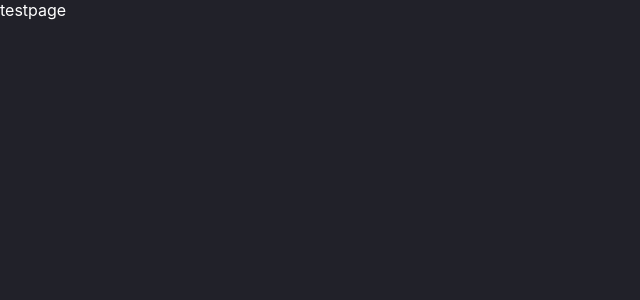
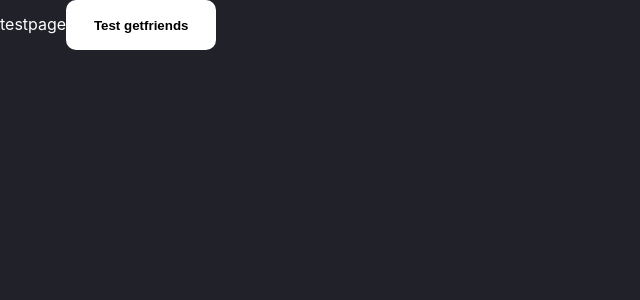
Before and after one commit to nokeen12/chat-app, a React (Create React App) app in the folder client/: page /test in a window 1280 px wide. Shown: the top 300 px of the page, without its empty margins (0-640 px from the left). Built offline with nearby package versions, Linux system fonts and the light colour scheme.

Commit message:
renaming user routes and working added working button for getting friendlist of user

```diff
--- a/client/src/components/Sidebar.jsx
+++ b/client/src/components/Sidebar.jsx
@@ -33,7 +33,7 @@ function SearchList({loadChat}) {
     };
 
     useEffect(()=>{
-        axios.get(`${API_URL}/user/getusers`)
+        axios.get(`${API_URL}/user/users`)
         .then(response => {
             setUserList(response.data.userList)
         })
--- a/client/src/pages/Chatpage.jsx
+++ b/client/src/pages/Chatpage.jsx
@@ -13,7 +13,7 @@ export default function Chatpage(){
     const loadChat = (e) => {
         e.preventDefault();
         const requestBody = { friend: e.target.innerHTML, current: user._id}
-        axios.post(`${API_URL}/user/getchat`, requestBody)
+        axios.post(`${API_URL}/user/chat`, requestBody)
         .then(response => {
             setChat(response.data.chat)
         })
--- a/client/src/pages/Testpage.jsx
+++ b/client/src/pages/Testpage.jsx
@@ -1,7 +1,30 @@
+import axios from 'axios'
+import { AuthContext } from '../context/auth.context';
+import { useState, useContext } from "react";
+
+const API_URL = 'http://localhost:5005';
+
 export default function Testpage(){
+    const { user } = useContext(AuthContext);
+    const [errorMessage, setErrorMessage] = useState(undefined);
+
+
+    const getFriends = (e) => {
+        e.preventDefault();
+        axios.get(`${API_URL}/user/friends/${user._id}`)
+        .then(response => {
+            console.log(response.data.friendsList)
+        })
+        .catch((error) => {
+            const errorDescription = error.response.data.message;
+            setErrorMessage(errorDescription);
+        })
+    }
     return(
         <div>
             testpage
+            <button onClick={getFriends}>Test getfriends</button>
+            { errorMessage && <p className="error-message">{errorMessage}</p> }
         </div>
     )
 }
```
